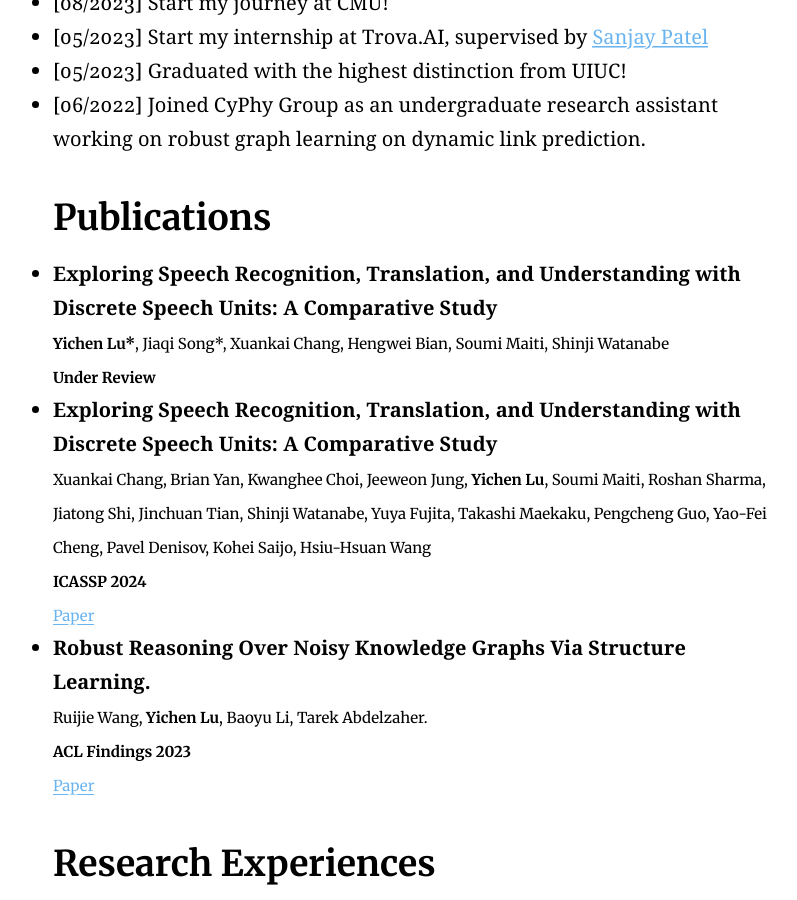
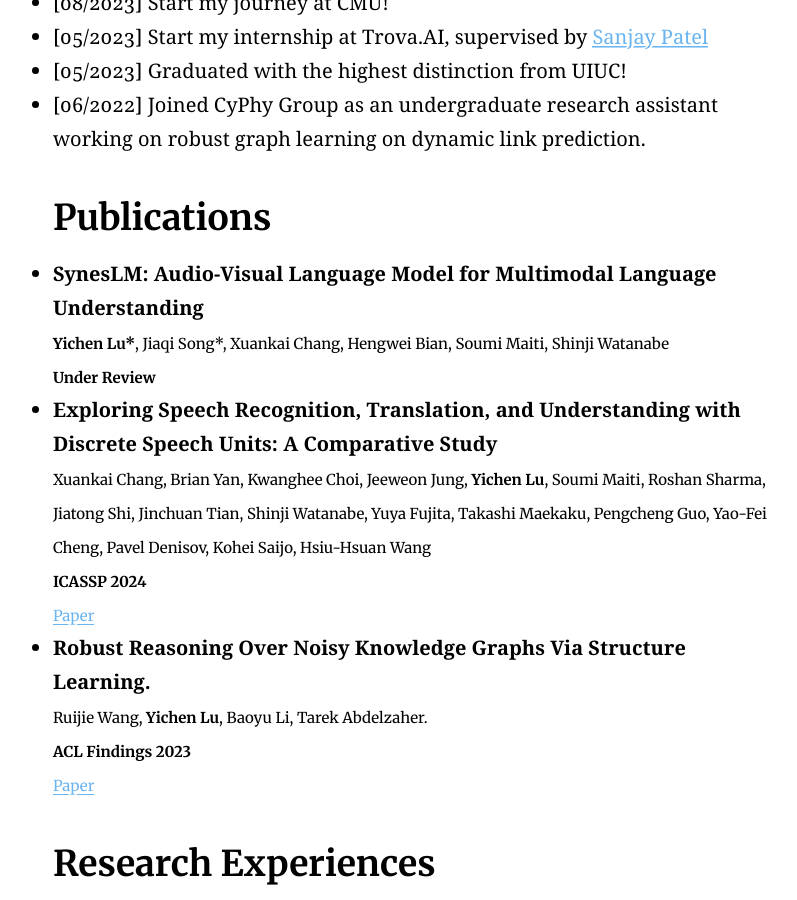
Before and after one commit to yichen14/yichen14.github.io, a Jekyll site: the page built from index.md, in a window 1280 px wide and 900 px high, scrolled down 1522 px. Shown: the whole window, without its empty margins (230-1027 px from the left). Built offline with Jekyll 4.4.1, drawn with Linux system fonts in a browser that asks for light colours.

Commit message:
Update index.md

```diff
--- a/index.md
+++ b/index.md
@@ -24,7 +24,7 @@ My research interests are centered around **Multimodal Large Language Models(MLL
   - [06/2022] Joined CyPhy Group as an undergraduate research assistant working on robust graph learning on dynamic link prediction.
 
 ## Publications
-  - **Exploring Speech Recognition, Translation, and Understanding with Discrete Speech Units: A Comparative Study**
+  - **SynesLM: Audio-Visual Language Model for Multimodal Language Understanding**
     <small>**Yichen Lu\***, Jiaqi Song\*, Xuankai Chang, Hengwei Bian, Soumi Maiti, Shinji Watanabe<small>
     <small> **Under Review** <small>
   - **Exploring Speech Recognition, Translation, and Understanding with Discrete Speech Units: A Comparative Study**
```
